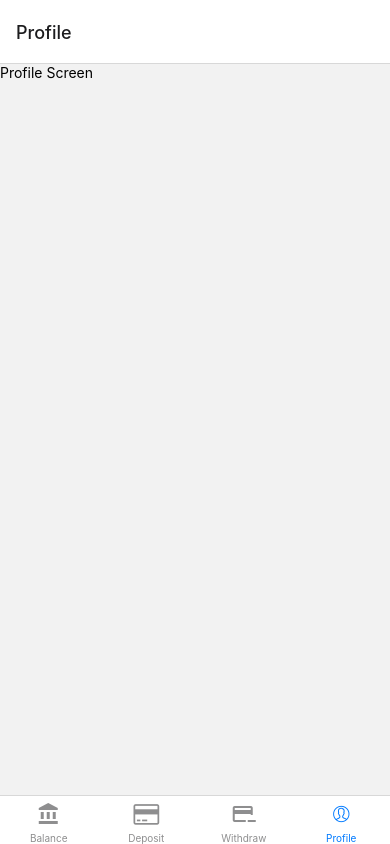
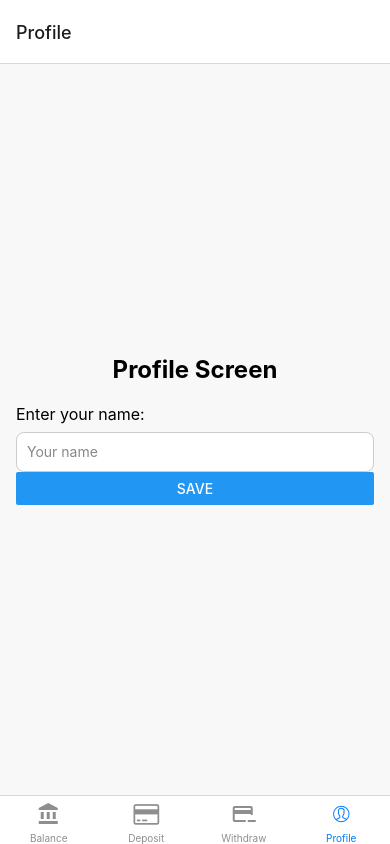
Before and after one commit to Davod0/Redux-core-Expo-React-native-Bank-application, a React Native app: screen /Profile in a window 390 px wide. Built offline with nearby package versions, Linux system fonts and the light colour scheme.

Commit message:
Refactor all code into separate files for states, actions, reducers, and selectors

```diff
--- a/Screens/BalanceScreen.tsx
+++ b/Screens/BalanceScreen.tsx
@@ -1,8 +1,10 @@
 import { Text, View } from "react-native";
 import { useAppSelector } from "../hooks";
+import { selectBank } from "../Store/Bank/selectors";
 
 export function BalanceScreen() {
-  const state = useAppSelector((state) => state.bank);
+  const bankState = useAppSelector(selectBank);
+  const userState = useAppSelector((state) => state.user);
   let transactionNumber = 0;
   return (
     <View
@@ -12,10 +14,10 @@ export function BalanceScreen() {
         justifyContent: "center",
       }}
     >
-      <Text style={{ fontSize: 30, padding: 10 }}>Balance Screen</Text>
-      <Text style={{ fontSize: 20 }}>Balance: {state.balance}</Text>
+      <Text style={{ fontSize: 30, padding: 10 }}>Name: {userState.name}</Text>
+      <Text style={{ fontSize: 20 }}>Balance: {bankState.balance}</Text>
       <Text style={{ fontSize: 30, padding: 10 }}>Transactions</Text>
-      {state.transactions.map((Transaction, index) => (
+      {bankState.transactions.map((Transaction, index) => (
         <Text style={{ fontSize: 20 }} key={index}>
           Transaction {(transactionNumber += 1)}: {Transaction} kr
         </Text>
--- a/Screens/ProfileScreen.tsx
+++ b/Screens/ProfileScreen.tsx
@@ -1,13 +1,60 @@
-import { Button, Text, View } from "react-native";
+import { useState } from "react";
+import { Button, StyleSheet, Text, TextInput, View } from "react-native";
 import { useDispatch } from "react-redux";
 import { useAppDispatch } from "../hooks";
 
 export function ProfileScreen() {
+  const [name, setName] = useState("");
   const dispatch = useAppDispatch();
 
   return (
-    <View>
-      <Text>Profile Screen</Text>
+    <View style={styles.container}>
+      <Text style={styles.title}>Profile Screen</Text>
+      <Text style={styles.label}>Enter your name:</Text>
+      <TextInput
+        value={name}
+        onChangeText={setName}
+        style={styles.input}
+        placeholder="Your name"
+        placeholderTextColor="#888"
+      />
+      <Button
+        title="Save"
+        onPress={() =>
+          dispatch({ type: "SET_NAME", paylod: name }, setName(""))
+        }
+      />
     </View>
   );
 }
+
+const styles = StyleSheet.create({
+  container: {
+    flex: 1,
+    padding: 16,
+    backgroundColor: "#f8f8f8",
+    justifyContent: "center",
+  },
+  title: {
+    fontSize: 24,
+    fontWeight: "bold",
+    marginBottom: 20,
+    textAlign: "center",
+  },
+  label: {
+    fontSize: 16,
+    marginBottom: 8,
+  },
+  input: {
+    height: 40,
+    borderColor: "#ccc",
+    borderWidth: 1,
+    paddingHorizontal: 10,
+    borderRadius: 8,
+    backgroundColor: "#fff",
+  },
+  button: {
+    backgroundColor: "#007aff",
+    padding: 10,
+  },
+});
--- /dev/null
+++ b/Store/Bank/actions.ts
@@ -0,0 +1,10 @@
+// DEFINE ACTIONS
+export type DepositAction = {
+    type: "DEPOSIT";
+    payload: number;
+};
+
+export type WithdrawAction = {
+    type: "WITHDRAW";
+    payload: number;
+};
--- a/Store/Bank/reducer.ts
+++ b/Store/Bank/reducer.ts
@@ -1,26 +1,8 @@
-// DEFINE ACTIONS
-type DepositAction = {
-  type: "DEPOSIT";
-  payload: number;
-};
-
-type WithdrawAction = {
-  type: "WITHDRAW";
-  payload: number;
-};
+import { DepositAction, WithdrawAction } from "./actions";
+import { BankState, initialState } from "./states";
 
 type KnownAction = DepositAction | WithdrawAction;
 
-// DEFINE STATE
-type BankState = {
-  balance: number;
-  transactions: number[];
-};
-
-const initialState = {
-  balance: 0,
-  transactions: [],
-};
 
 // DEFINE REDUCER
 export function bankReducer(
--- /dev/null
+++ b/Store/Bank/selectors.ts
@@ -0,0 +1,6 @@
+import { RootState } from "../store";
+
+export const selectBank = (state: RootState) => state.bank;
+export const selectBalance = (state: RootState) => state.bank.balance;
+// Den här selector använder sig av en annan selector för att återvända tidigare logik
+export const selectTransactions = (state: RootState) => selectBank(state).transactions;
--- /dev/null
+++ b/Store/Bank/states.ts
@@ -0,0 +1,10 @@
+// DEFINE STATE
+export type BankState = {
+    balance: number;
+    transactions: number[];
+};
+
+export const initialState = {
+    balance: 0,
+    transactions: [],
+};
```
Lines whose indentation alone changed are shown as unchanged.
